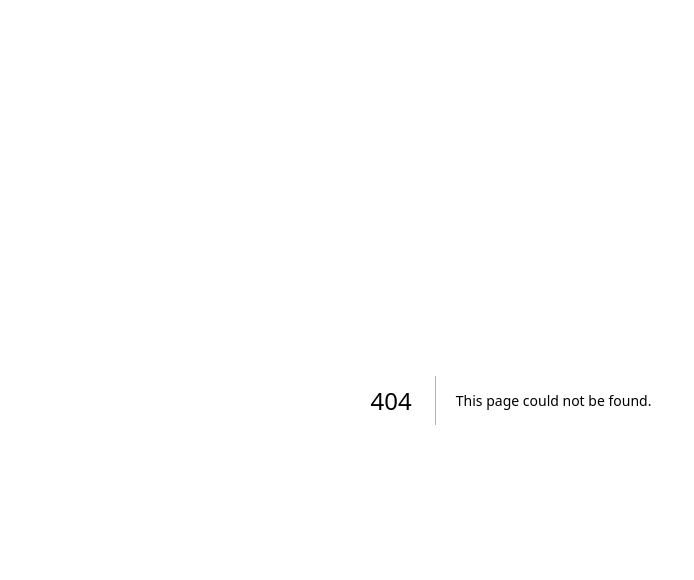
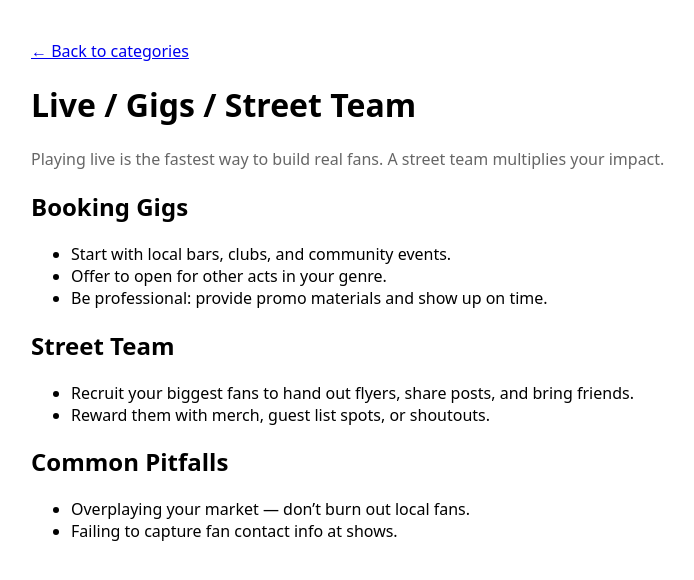
Before and after one commit to theunsignedunderground/uu-main-site, a Next.js app: page /dashboard/artist-manager/live-gigs-street-team in a window 1280 px wide. Before the commit this address had no page. Shown: the top 580 px of the page, without its empty margins (129-823 px from the left). Built offline with nearby package versions, Linux system fonts and the light colour scheme.

Commit message:
Create live-gigs-street-team.js

```diff
--- /dev/null
+++ b/pages/dashboard/artist-manager/live-gigs-street-team.js
@@ -0,0 +1,37 @@
+export default function LiveGigsStreetTeam() {
+  return (
+    <main style={{padding:"2rem", maxWidth:960, margin:"0 auto", fontFamily:"system-ui, Arial, sans-serif"}}>
+      <a href="/dashboard/artist-manager">← Back to categories</a>
+      <h1>Live / Gigs / Street Team</h1>
+      <p style={{color:"#666"}}>
+        Playing live is the fastest way to build real fans. A street team multiplies your impact.
+      </p>
+
+      <section style={sec}>
+        <h2>Booking Gigs</h2>
+        <ul>
+          <li>Start with local bars, clubs, and community events.</li>
+          <li>Offer to open for other acts in your genre.</li>
+          <li>Be professional: provide promo materials and show up on time.</li>
+        </ul>
+      </section>
+
+      <section style={sec}>
+        <h2>Street Team</h2>
+        <ul>
+          <li>Recruit your biggest fans to hand out flyers, share posts, and bring friends.</li>
+          <li>Reward them with merch, guest list spots, or shoutouts.</li>
+        </ul>
+      </section>
+
+      <section style={sec}>
+        <h2>Common Pitfalls</h2>
+        <ul>
+          <li>Overplaying your market — don’t burn out local fans.</li>
+          <li>Failing to capture fan contact info at shows.</li>
+        </ul>
+      </section>
+    </main>
+  );
+}
+const sec = { marginTop:18 };
```
